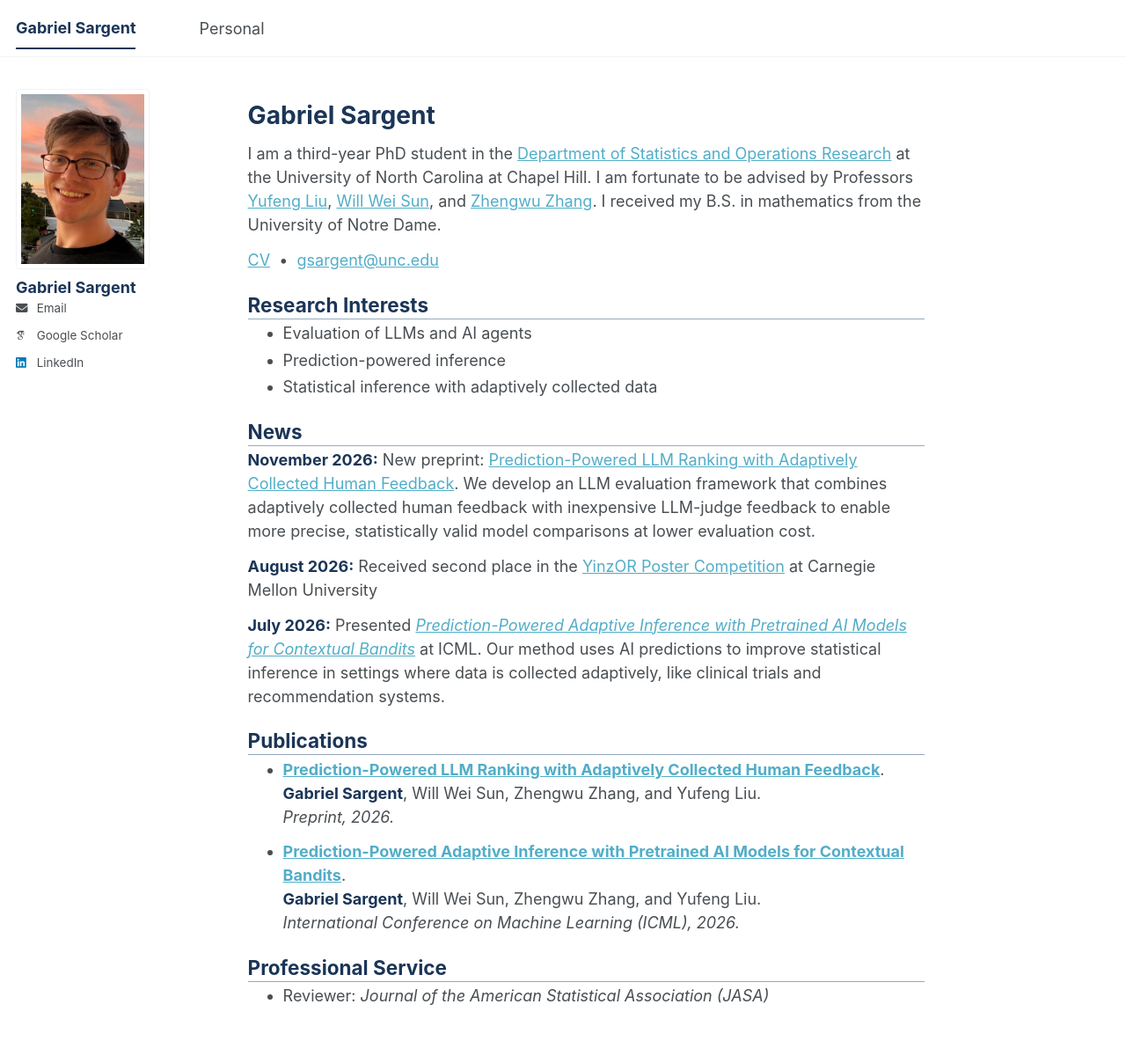
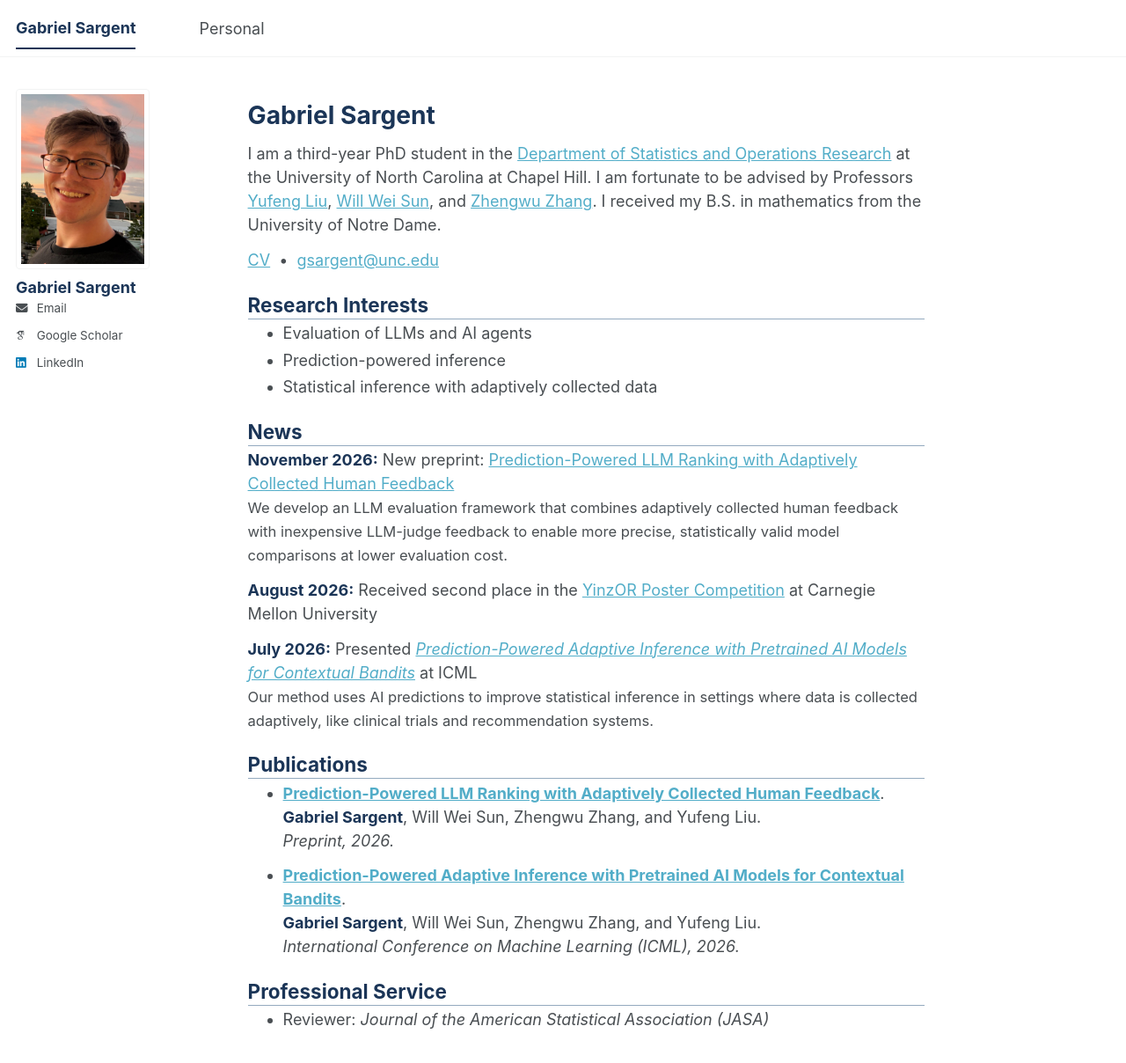
Before and after one commit to GabrielSargent/GabrielSargent.github.io, a Jekyll site: the page built from _pages/about.md, in a window 1280 px wide and 1210 px high. Shown: the whole window at 88% size. Built offline with Jekyll 4.4.1, drawn with Linux system fonts in a browser that asks for light colours; some web fonts are replaced; a script bundle is joined from its source files by our own code; library files that are not in the unit come from our copies.

Commit message:
Improve readability of news entries with separate description lines

```diff
--- a/_pages/about.md
+++ b/_pages/about.md
@@ -17,11 +17,13 @@
 - Statistical inference with adaptively collected data
 
 ## News
-**November 2026:** New preprint: [Prediction-Powered LLM Ranking with Adaptively Collected Human Feedback](https://arxiv.org/abs/2611.13186). We develop an LLM evaluation framework that combines adaptively collected human feedback with inexpensive LLM-judge feedback to enable more precise, statistically valid model comparisons at lower evaluation cost.
+**November 2026:** New preprint: [Prediction-Powered LLM Ranking with Adaptively Collected Human Feedback](https://arxiv.org/abs/2611.13186)
+<span style="font-size: 0.92em;">We develop an LLM evaluation framework that combines adaptively collected human feedback with inexpensive LLM-judge feedback to enable more precise, statistically valid model comparisons at lower evaluation cost.</span>
 
 **August 2026:** Received second place in the [YinzOR Poster Competition](https://yinzor.cmuinforms.org/poster_competition/index.html) at Carnegie Mellon University
 
-**July 2026:** Presented [*Prediction-Powered Adaptive Inference with Pretrained AI Models for Contextual Bandits*](https://raw.githubusercontent.com/mlresearch/v306/main/assets/sargent26a/sargent26a.pdf) at ICML. Our method uses AI predictions to improve statistical inference in settings where data is collected adaptively, like clinical trials and recommendation systems.
+**July 2026:** Presented [*Prediction-Powered Adaptive Inference with Pretrained AI Models for Contextual Bandits*](https://raw.githubusercontent.com/mlresearch/v306/main/assets/sargent26a/sargent26a.pdf) at ICML
+<span style="font-size: 0.92em;">Our method uses AI predictions to improve statistical inference in settings where data is collected adaptively, like clinical trials and recommendation systems.</span>
 
 ## Publications
 - **[Prediction-Powered LLM Ranking with Adaptively Collected Human Feedback](https://arxiv.org/abs/2611.13186)**.
```
